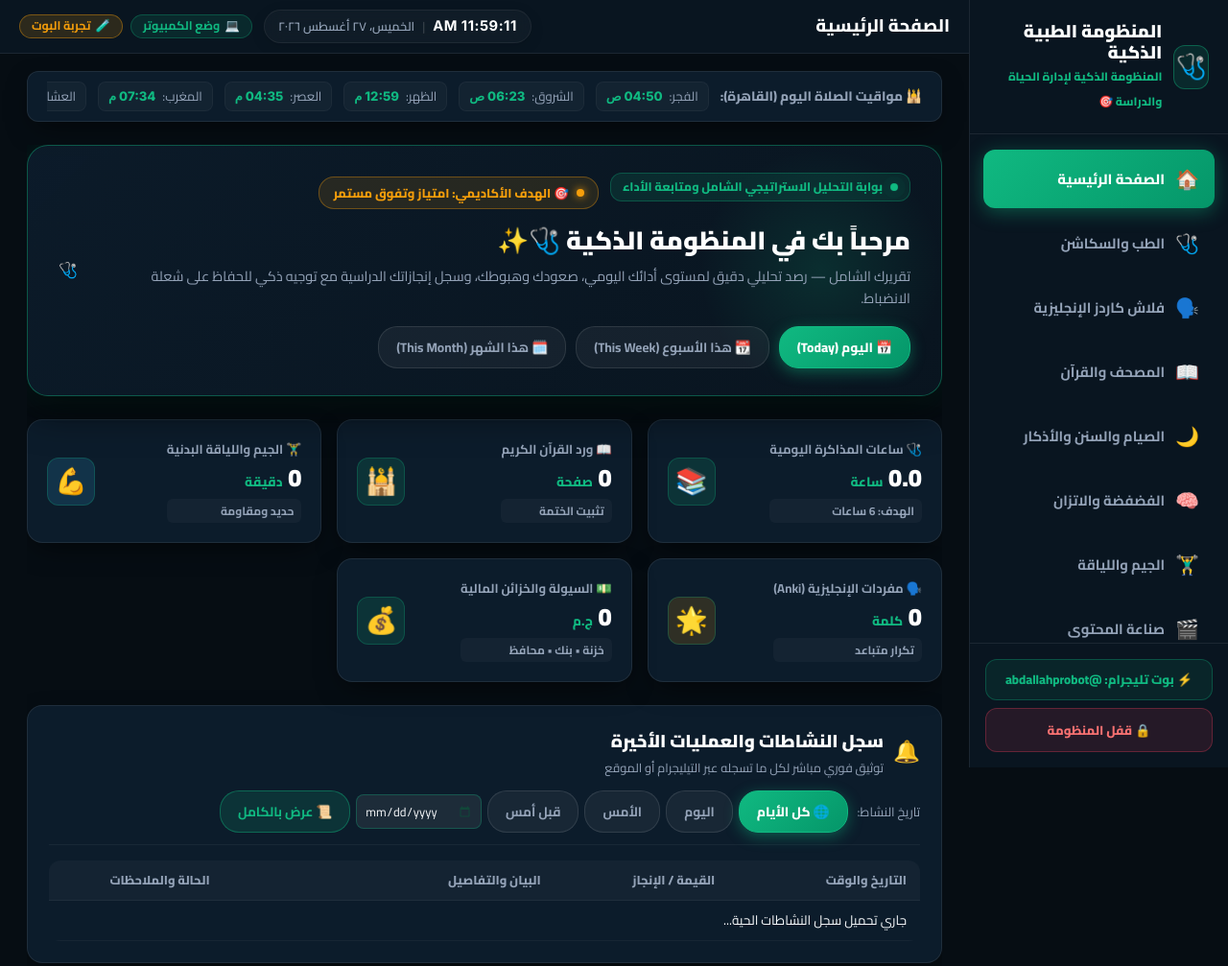
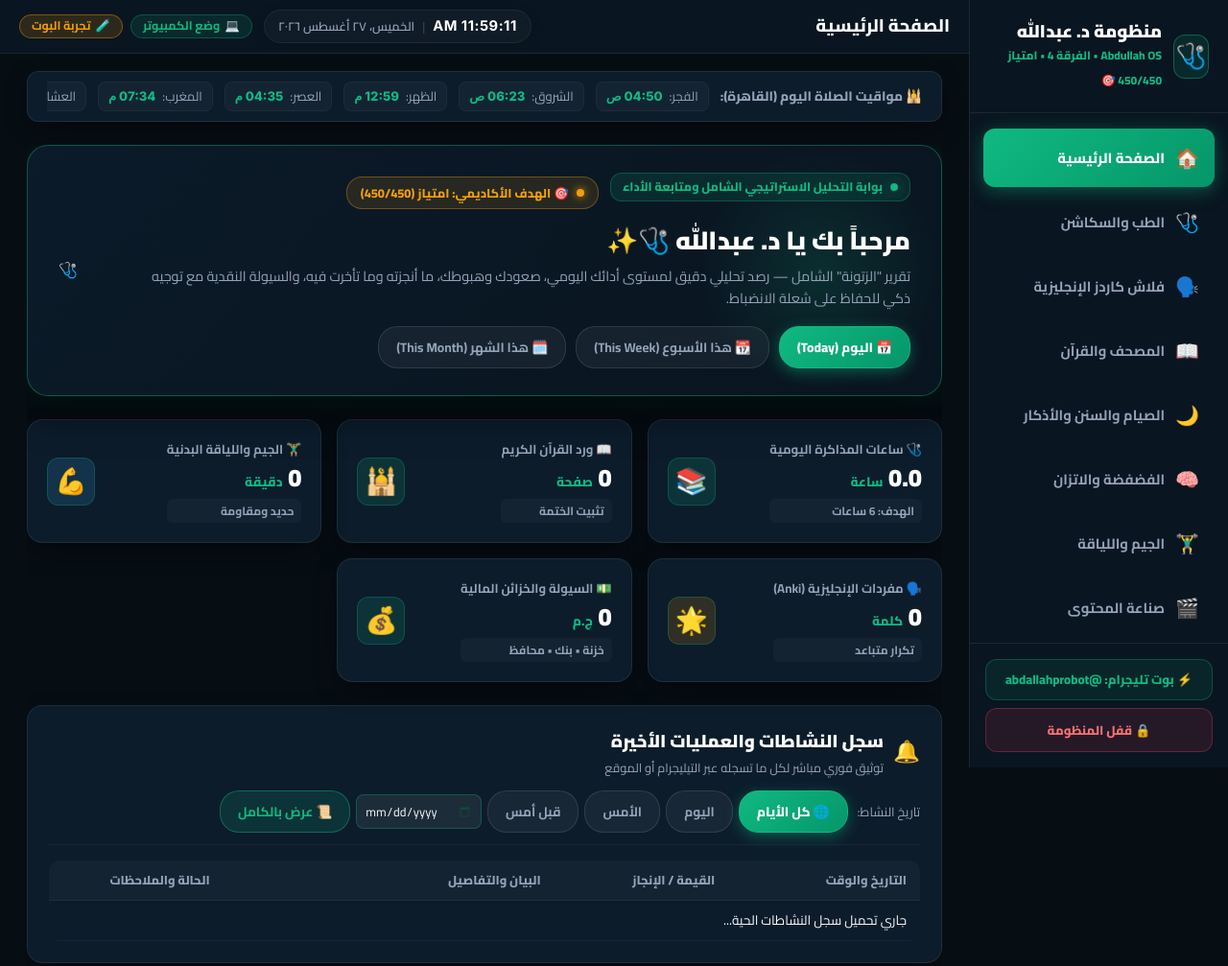
Before and after one commit to futureairpro/Abdallah-Pro, a website: page index.html in a window 1280 px wide. Shown: the top 1007 px of the page at 96% size. Drawn offline with nearby package versions, Linux system fonts and the light colour scheme; a script that the page names is missing.

Commit message:
Set default UI text to Dr Abdullah OS and enable admin nav

```diff
--- a/index.html
+++ b/index.html
@@ -51,8 +51,8 @@
         <div class="sidebar-brand">
           <div class="brand-icon-box">🩺</div>
           <div class="brand-text">
-            <h1 id="sidebarAppTitle">المنظومة الطبية الذكية</h1>
-            <span id="sidebarAppSubtitle">المنظومة الذكية لإدارة الحياة والدراسة 🎯</span>
+            <h1 id="sidebarAppTitle">منظومة د. عبدالله</h1>
+            <span id="sidebarAppSubtitle">Abdullah OS • الفرقة 4 • امتياز 450/450 🎯</span>
           </div>
         </div>
         <!-- Close button for mobile drawer -->
@@ -117,7 +117,7 @@
           <span>المالية والمصروفات</span>
         </button>
 
-        <button class="nav-item admin-only-tab" id="nav-item-admin" data-tab="admin" data-title="بوابة المشرف وإدارة المشتركين" style="display: none;" onclick="toggleMobileSidebar(false)">
+        <button class="nav-item admin-only-tab" id="nav-item-admin" data-tab="admin" data-title="بوابة المشرف وإدارة المشتركين" onclick="toggleMobileSidebar(false)">
           <span class="nav-icon">👑</span>
           <span>إدارة المشتركين</span>
         </button>
@@ -211,11 +211,11 @@
                 </div>
                 <div class="target-badge-pill" style="margin: 0;">
                   <span class="live-dot"></span>
-                  <span id="homeAcademicBadge">🎯 الهدف الأكاديمي: امتياز وتفوق مستمر</span>
+                  <span id="homeAcademicBadge">🎯 الهدف الأكاديمي: امتياز (450/450)</span>
                 </div>
               </div>
-              <h1 class="exec-title" id="homeWelcomeTitle">مرحباً بك في المنظومة الذكية 🩺✨</h1>
-              <p class="exec-desc" id="homeWelcomeDesc">تقريرك الشامل — رصد تحليلي دقيق لمستوى أدائك اليومي، صعودك وهبوطك، وسجل إنجازاتك الدراسية مع توجيه ذكي للحفاظ على شعلة الانضباط.</p>
+              <h1 class="exec-title" id="homeWelcomeTitle">مرحباً بك يا د. عبدالله 🩺✨</h1>
+              <p class="exec-desc" id="homeWelcomeDesc">تقرير "الزتونة" الشامل — رصد تحليلي دقيق لمستوى أدائك اليومي، صعودك وهبوطك، ما أنجزته وما تأخرت فيه، والسيولة النقدية مع توجيه ذكي للحفاظ على شعلة الانضباط.</p>
 
               <!-- 📅 Time Period Filter Tabs -->
               <div class="time-filter-controls">
```
